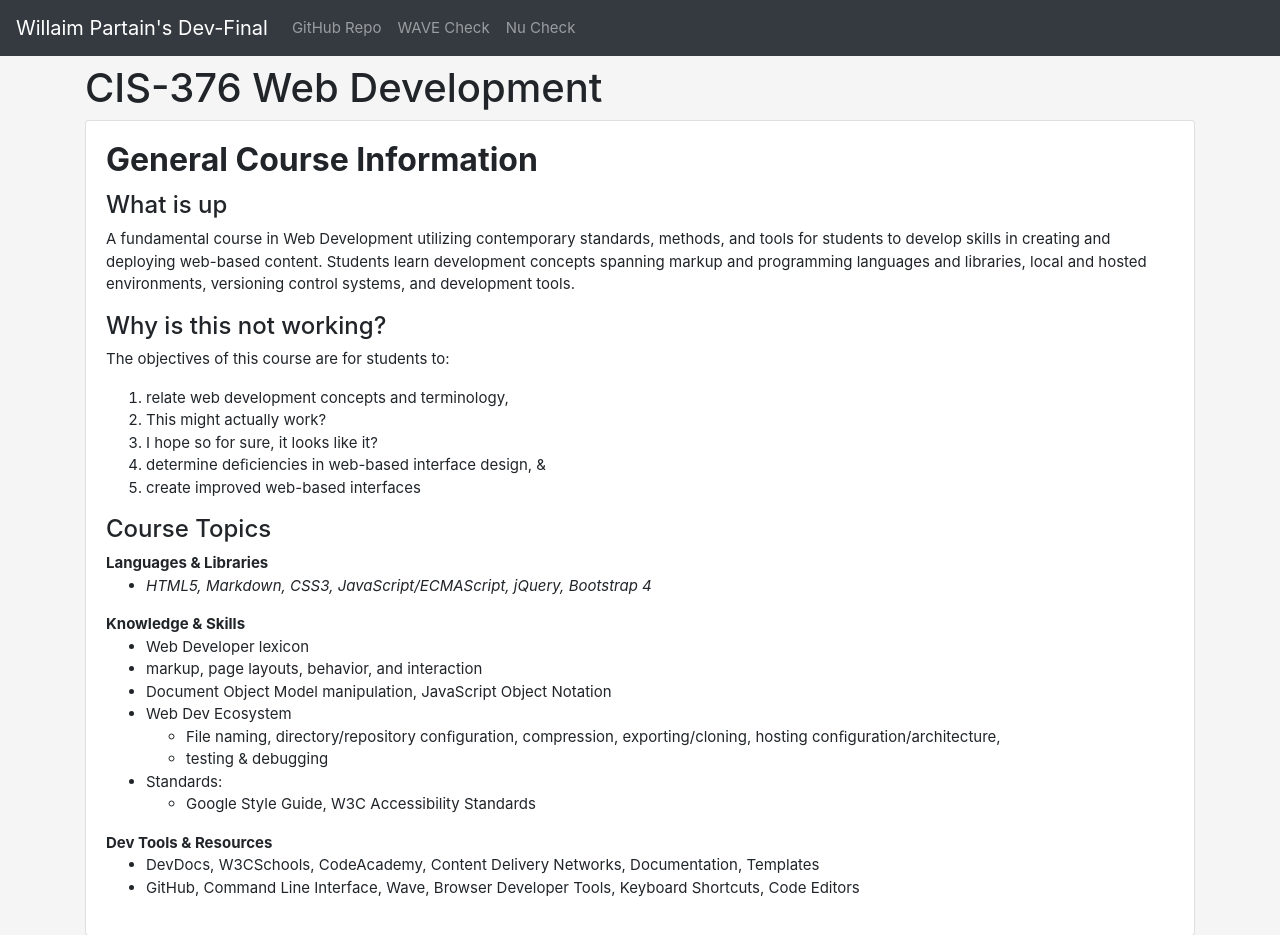
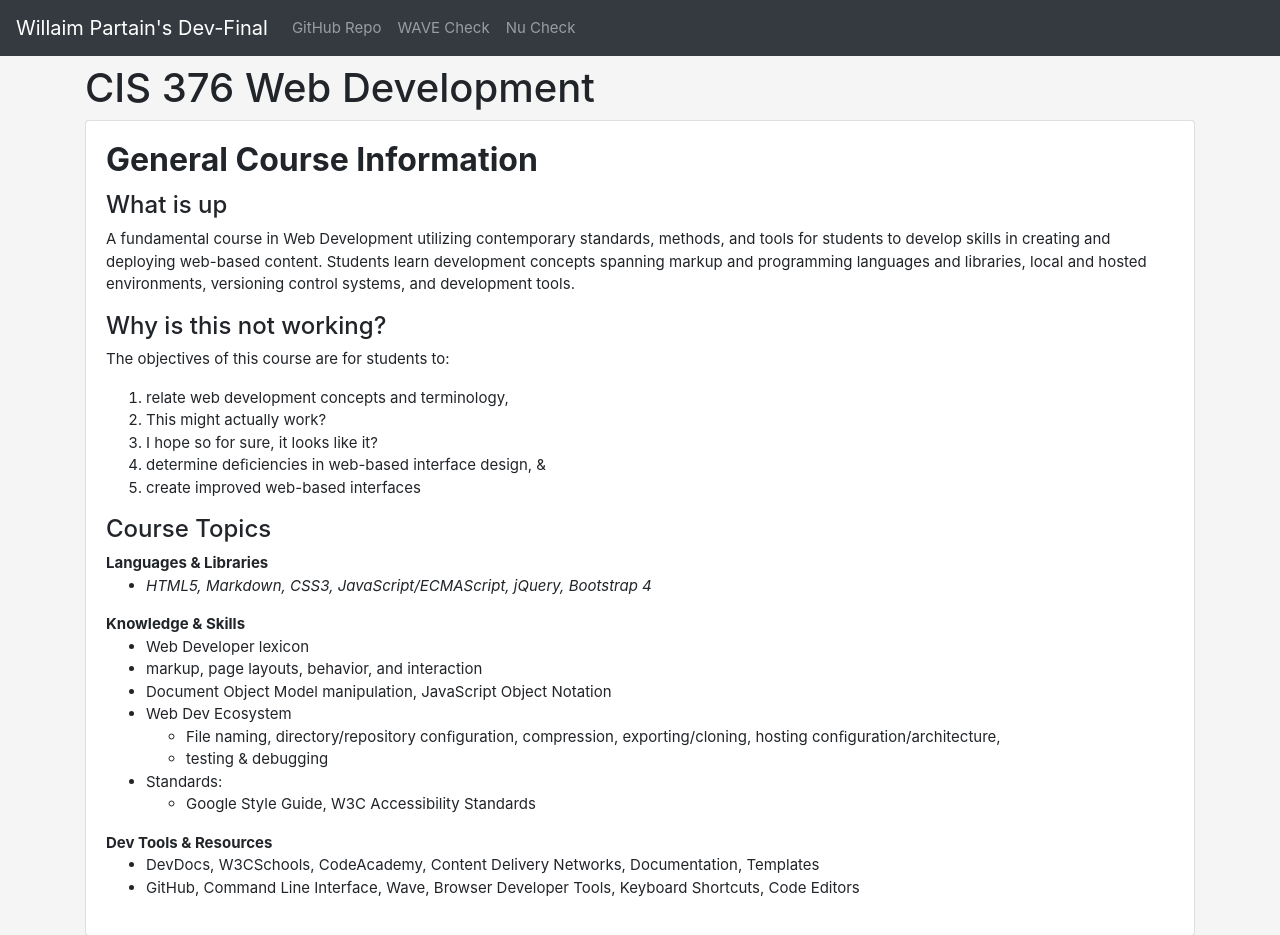
Before and after one commit to Close-to-Perish/Dev-Final, a plain HTML site: page index.html in a window 1280 px wide. Shown: the top 935 px of the page. Drawn offline with nearby package versions, Linux system fonts and the light colour scheme.

Commit message:
Update index.html

```diff
--- a/index.html
+++ b/index.html
@@ -36,7 +36,7 @@
 
     <div class="jumbotron">
       <div class="container">
-        <h1 class="display-5">CIS-376 Web Development</h1>
+        <h1 class="display-5">CIS 376 Web Development</h1>
 	<div class="card">
 	<div class="card-body">
 	<h2 class="card-title"><b>General Course Information</b></h2>
```
